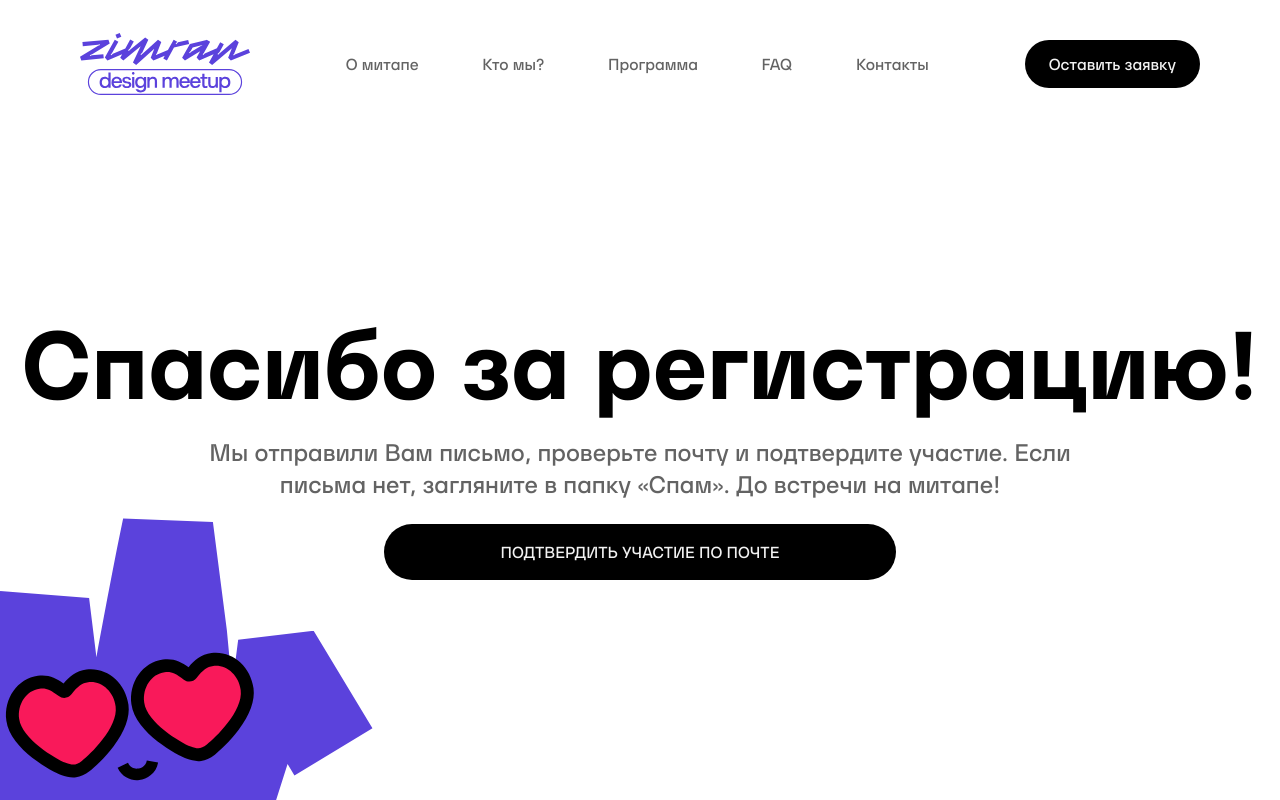
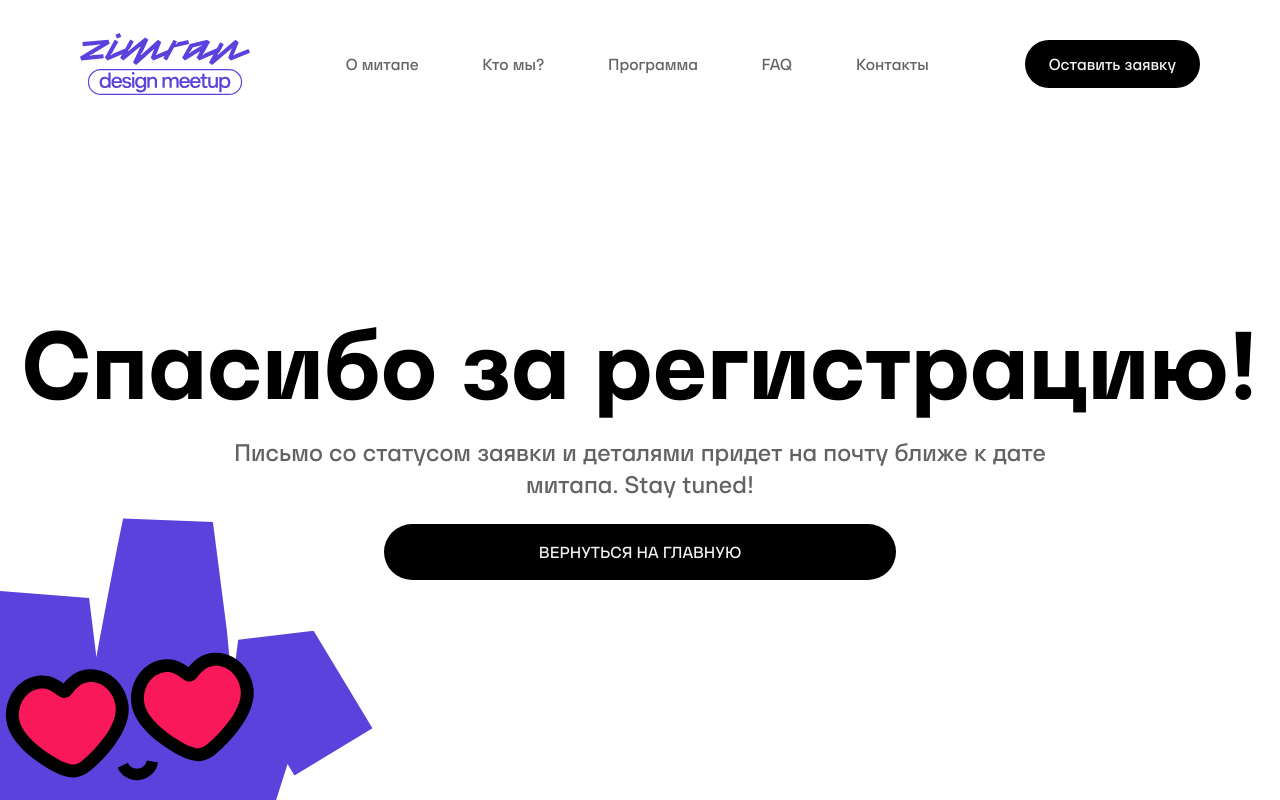
Before and after one commit to atabek2000/zimran_public, a Vue app: page /result in a window 1280 px wide. Built offline with nearby package versions, Linux system fonts and the light colour scheme.

Commit message:
fix: linkedin, texts

```diff
--- a/src/pages/Result.vue
+++ b/src/pages/Result.vue
@@ -4,14 +4,14 @@
 <template>
   <section class=" h-[calc(100vh-196px)] md:h-[calc(100vh-96px)] flex flex-col items-center justify-center ">
     <h1 class=" text-2xl md:text-8xl font-medium md:font-bold text-center">Спасибо за регистрацию!</h1>
-    <p class=" text-base md:text-2xl font-medium text-center mt-2 md:mt-6 text-dove-gray max-w-4xl">Мы отправили Вам письмо, проверьте почту и подтвердите участие. Если письма нет, загляните в папку «Спам». До встречи на митапе! </p>
+    <p class=" text-base md:text-2xl font-medium text-center mt-2 md:mt-6 text-dove-gray max-w-4xl">Письмо со статусом заявки и деталями придет на почту ближе к дате митапа. Stay tuned!    </p>
 
-    <a
-      href="https://mail.google.com/" target="_blank"
+    <RouterLink
+      to="/"
       class=" block mt-6 rounded-full bg-black py-4 px-3 text-base font-medium text-concrete text-center max-w-lg w-full  hover:bg-black/0 hover:ring-1 hover:ring-black hover:text-black transition-all duration-300"
     >
-    ПОДТВЕРДИТЬ УЧАСТИЕ ПО ПОЧТЕ
-  </a>
+    ВЕРНУТЬСЯ НА ГЛАВНУЮ
+  </RouterLink>
 
     <img src="@/assets/svg/zimran_success.svg" alt="zimran_success" class="fixed bottom-0 left-0 w-[200px] md:w-[400px]">
   </section>
```
